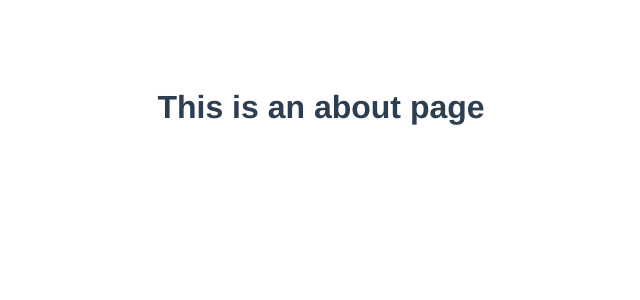
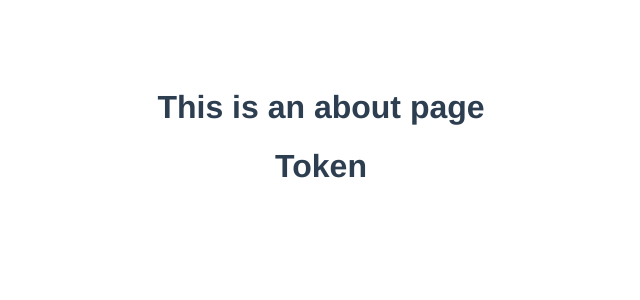
Before and after one commit to pabaier/pabaier.github.io, a Vue app: page /about in a window 1280 px wide. Shown: the top 300 px of the page, without its empty margins (319-959 px from the left). Built offline with nearby package versions, Linux system fonts and the light colour scheme.

Commit message:
pass creds to vue after login

```diff
--- a/public/index.html
+++ b/public/index.html
@@ -17,9 +17,8 @@
     <!-- built files will be auto injected -->
   </body>
   <script>
-  function handleCredentialResponse (response) {
-    console.log(response)
-    window.location.href = "http://localhost:8080/about";
-  }
+    function handleCredentialResponse (response) {
+      window.location.href = '/about?token=' + response.credential;
+    }
   </script>
 </html>
--- a/src/views/About.vue
+++ b/src/views/About.vue
@@ -1,5 +1,6 @@
 <template>
   <div class="about">
     <h1>This is an about page</h1>
+    <h1>Token {{$route.query.token}}</h1>
   </div>
 </template>
```
Also changed, not shown: 1 other file (tests, documents, lock files or other folders).
